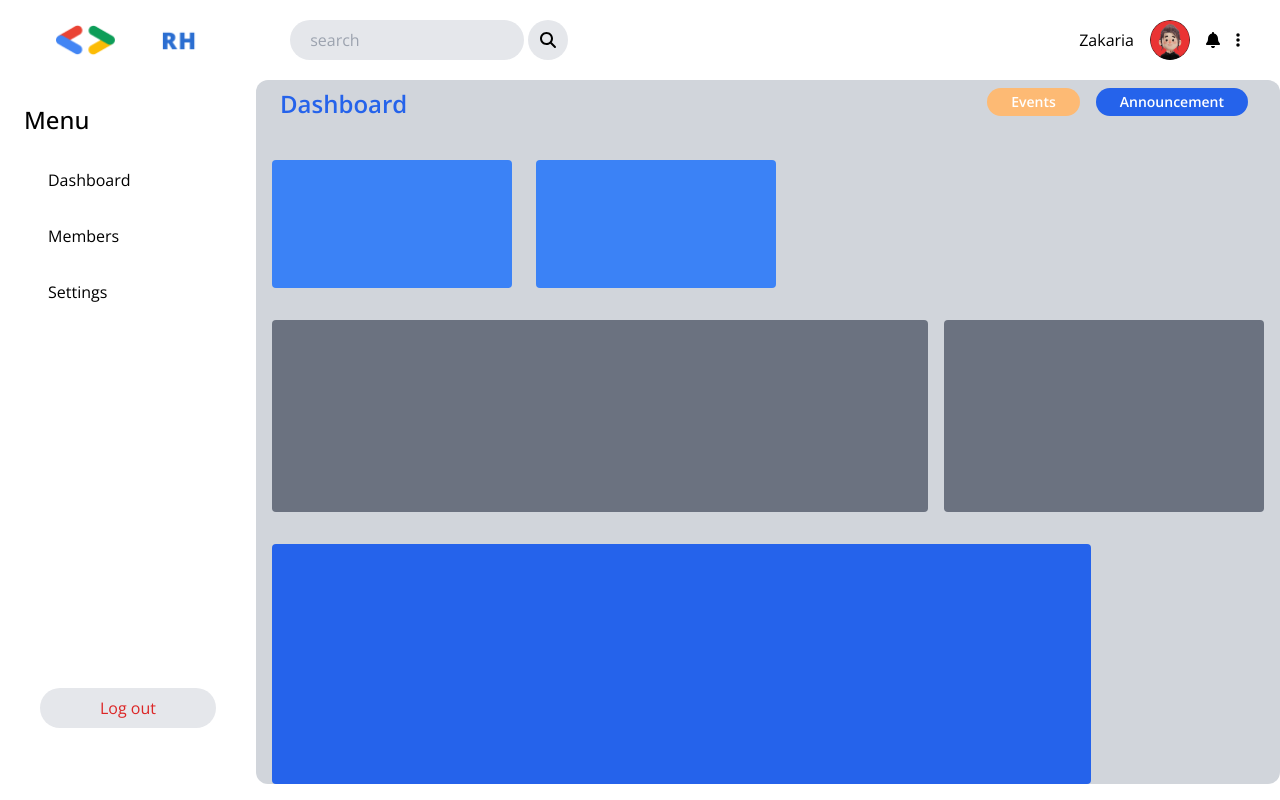
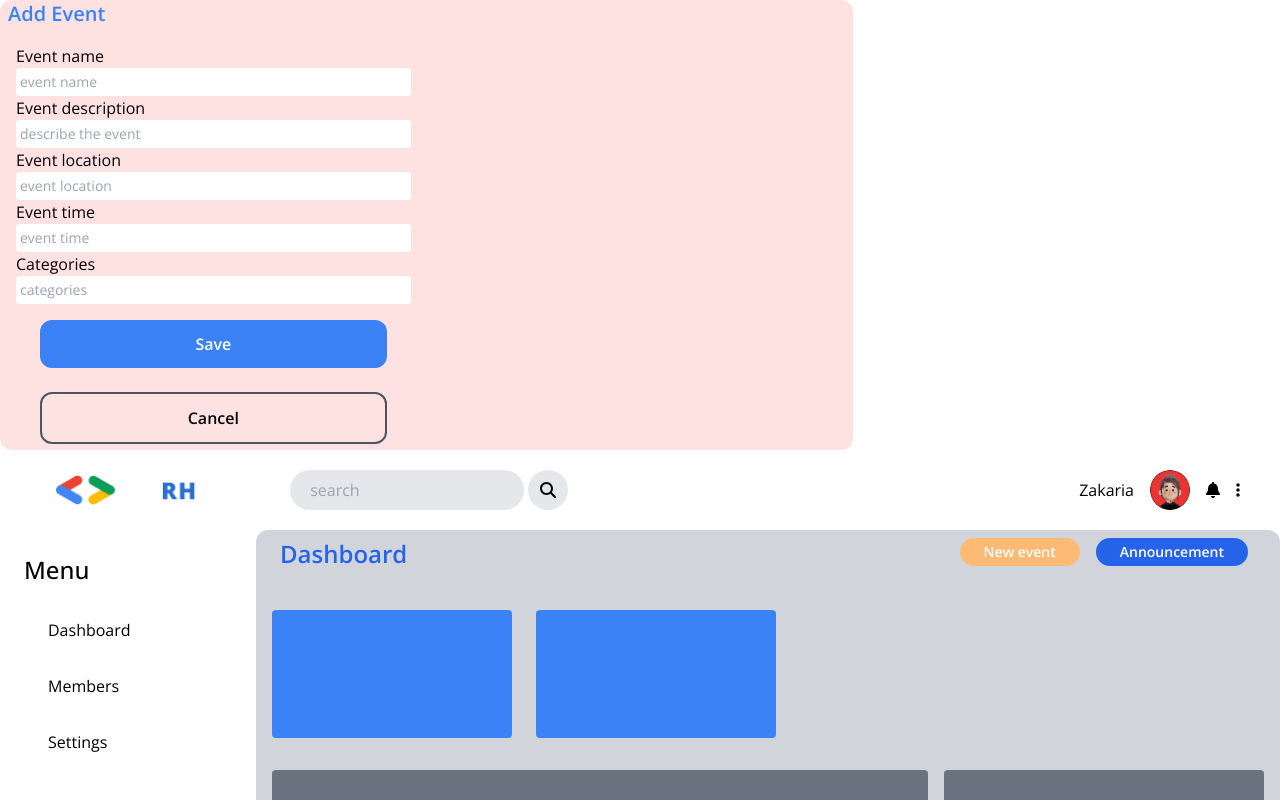
Before and after one commit to abd-ellatif/organizers-dashboard, a React (Vite) app: page /RH in a window 1280 px wide. Shown: the top 800 px of the page. Built offline with nearby package versions, Linux system fonts and the light colour scheme.

Commit message:
announcement and event

```diff
--- a/src/App.jsx
+++ b/src/App.jsx
@@ -3,6 +3,8 @@ import LogisticsPage from './pages/LogisticsPage';
 import RhPage from './pages/RhPage'
 import { BrowserRouter as Router, Route, Link, Routes } from "react-router-dom";
 import LoginPage from './pages/LoginPage';
+import NewAnnouncement from './components/NewAnnouncement';
+import AddEvent from './components/AddEvent';
 
 
 function App() {
@@ -23,6 +25,7 @@ function App() {
 
   return (
     <div className="App ">
+      <AddEvent></AddEvent>
       <Router>
       <Routes>
         <Route path='/*' element={<LoginPage></LoginPage>}></Route>
--- a/src/components/AddEvent.jsx
+++ b/src/components/AddEvent.jsx
@@ -1,89 +1,39 @@
 import React, { useState } from 'react';
 
 export default function AddEvent() {
-  const [event, setEvent] = useState({
-    eventName: '',
-    description: '',
-    location: '',
-    time: '',
-    categories: [],
-    workshops: []
-  });
 
-  const handleInputChange = (event) => {
-    setEvent({ ...event, [event.target.name]: event.target.value });
-  };
 
-  const handleSubmit = (event) => {
-    event.preventDefault();
-  };
 
-  return (
-    <form onSubmit={handleSubmit}>
-      <div>
-        <label htmlFor="eventName">Event Name:</label>
-        <input
-          type="text"
-          id="eventName"
-          name="eventName"
-          value={event.eventName}
-          onChange={handleInputChange}
-        />
+
+
+    return(
+        <div className='bg-red-100 h-[450px] w-2/3 rounded-xl '>
+            <h1 className='text-blue-500 font-semibold text-xl ml-2'>Add Event</h1>
+            <div className='grid grid-cols-2 '>
+                <div className='col-span-1'>
+                    <form className='grid grid-cols-1 p-4'>
+                        <label>Event name</label>
+                        <input name='eventName' type="text" placeholder='event name' className='rounded text-sm p-1'></input>
+                        <label>Event description</label>
+                        <input name='eventName' type="text" placeholder='describe the event' className='rounded text-sm p-1'></input>
+                        <label>Event location</label>
+                        <input name='eventName' type="text" placeholder='event location' className='rounded text-sm p-1'></input>
+                        <label>Event time</label>
+                        <input name='eventName' type="text" placeholder='event time' className='rounded text-sm p-1'></input>
+                        <label>Categories</label>
+                        <input name='eventName' type="text" placeholder='categories' className='rounded text-sm p-1'></input>
+                    </form>
+                    <div className='grid grid-cols-1 gap-6 text-center'>
+                        <button className='bg-blue-500 p-3 rounded-xl mx-10 text-white font-semibold '> Save </button>
+                        <button className='border-solid border-2 border-gray-600 p-3 rounded-xl font-semibold mx-10'> Cancel </button>
                     </div>
-      <div>
-        <label htmlFor="description">Description:</label>
-        <textarea
-          id="description"
-          name="description"
-          value={event.description}
-          onChange={handleInputChange}
-        />
                 </div>
-      <div>
-        <label htmlFor="location">Location:</label>
-        <input
-          type="text"
-          id="location"
-          name="location"
-          value={event.location}
-          onChange={handleInputChange}
-        />
+                <div className='col-span-1'>
+
                 </div>
-      <div>
-        <label htmlFor="time">Time:</label>
-        <input
-          type="time"
-          id="time"
-          name="time"
-          value={event.time}
-          onChange={handleInputChange}
-        />
             </div>
-      <div>
-        <label htmlFor="categories">Categories:</label>
-        <select
-          multiple
-          id="categories"
-          name="categories"
-          value={event.categories}
-          onChange={handleInputChange}
-        >
-          {/* Add options for categories */}
-        </select>
         </div>
-      <div>
-        <label htmlFor="workshops">Workshops:</label>
-        <select
-          multiple
-          id="workshops"
-          name="workshops"
-          value={event.workshops}
-          onChange={handleInputChange}
-        >
-          {/* Add options for workshops */}
-        </select>
-      </div>
-      <button type="submit">Add Event</button>
-    </form>
     );
-};
+
+
+   }
--- /dev/null
+++ b/src/components/NewAnnouncement.jsx
@@ -0,0 +1,33 @@
+import { FontAwesomeIcon } from '@fortawesome/react-fontawesome'
+import { faImage } from '@fortawesome/free-solid-svg-icons'
+import { faFileVideo } from '@fortawesome/free-solid-svg-icons'
+import { faFaceSmile } from '@fortawesome/free-solid-svg-icons'
+import { faIdBadge } from '@fortawesome/free-solid-svg-icons'
+
+
+export default function NewAnnouncement(){
+
+
+
+    return(
+        <div className="grid grid-cols-1 gap-0 h-60 w-96">
+            <div className="flex justify-between items-center">
+                <h1 className="text-red-600 text-sm font-semibold">Create a new announcement</h1>
+                <button className="bg-blue-600 p-1 px-2 rounded-2xl text-white"> publish</button>
+                 </div>
+            <div className="">
+                <textarea name="announcement"  placeholder="what's new?" className="rounded-xl p-2 w-full h-full"></textarea>
+            </div>
+            <div className="bg-blue-500 flex justify-between items-center">
+                <div className="text-white text-sm font-semibold">Add to your post</div>
+                <div className="flex gap-4 px-4">
+                <FontAwesomeIcon icon={faImage} />
+                <FontAwesomeIcon icon={faFileVideo} />
+                <FontAwesomeIcon icon={faIdBadge} />
+                <FontAwesomeIcon icon={faFaceSmile} />
+                </div>
+            </div>
+
+        </div>
+    );
+}
--- a/src/components/RhDashboardSection.jsx
+++ b/src/components/RhDashboardSection.jsx
@@ -10,7 +10,7 @@ export default function RhDashboardSection(){
             <h1 className="text-2xl font-semibold text-blue-600">Dashboard</h1>
             </div>
             <div >
-            <button className="bg-orange-300 text-white rounded-2xl p-1 text-sm font-semibold px-6 mx-2">Events</button>
+            <button className="bg-orange-300 text-white rounded-2xl p-1 text-sm font-semibold px-6 mx-2">New event</button>
             <button className="bg-blue-600 text-white rounded-2xl p-1 text-sm font-semibold px-6 mx-2">Announcement</button>
             </div>
         </div>
```
Lines whose indentation alone changed are shown as unchanged.
